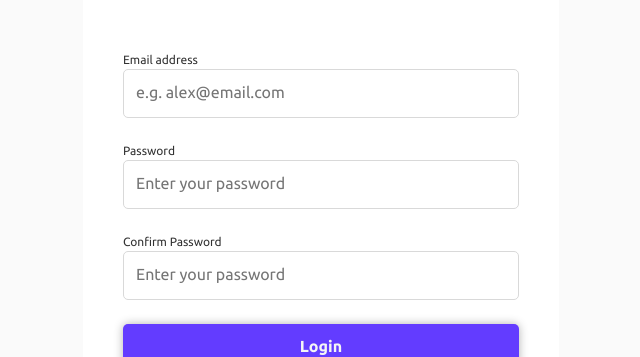
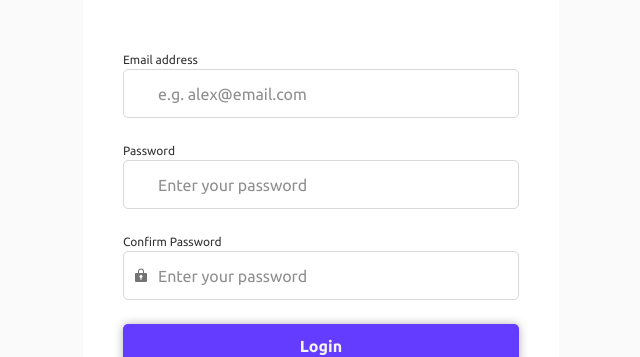
Before and after one commit to hidalest/link-sharing-app, a React (Vite) app: page / in a window 1280 px wide. Shown: the part 289-646 px from the top of the page, without its empty margins (319-959 px from the left). Built offline with nearby package versions, Linux system fonts and the light colour scheme.

Commit message:
feat: change the placeholder of an input to a span element to make it modified with css

```diff
--- a/src/components/UI/InputText/InputText.module.scss
+++ b/src/components/UI/InputText/InputText.module.scss
@@ -7,6 +7,7 @@
     position: absolute;
     top: 35%;
     left: 1rem;
+    width: 1.6rem;
   }
 
   .label {
@@ -62,6 +63,13 @@
   outline: 1px solid $purple;
 }
 
-.inputText::placeholder {
+.placeholder {
   font-size: 1.6rem;
+  color: $grey;
+  opacity: 0.8;
+  font-size: 1.6rem;
+  position: absolute;
+  top: 53%;
+  left: 3.5rem;
+  transform: translateY(-50%);
 }
--- a/src/components/UI/InputText/InputText.tsx
+++ b/src/components/UI/InputText/InputText.tsx
@@ -1,6 +1,6 @@
-import { FormEvent, Ref, forwardRef, useEffect, useState } from "react";
-import styles from "./InputText.module.scss";
-import { commonProps } from "../../../interfaces";
+import { FormEvent, Ref, forwardRef, useEffect, useState } from 'react';
+import styles from './InputText.module.scss';
+import { SVGWrapper } from '../SVGWrapper/SVGWrapper';
 
 interface InputTextProps {
   placeholder: string;
@@ -35,29 +35,29 @@ const InputText = forwardRef(
       isRequired,
       maxLength = 50,
     } = props;
-    const [inputText, setInputText] = useState(inputValue || "");
+    const [inputText, setInputText] = useState(inputValue || '');
     const [isInputValid, setIsInputValid] = useState<boolean | null>(null);
-    const [errorMessage, setErrorMessage] = useState("");
+    const [errorMessage, setErrorMessage] = useState('');
 
     const onValidateInput = function (text: string, textValid: boolean | null) {
       const isInputValidWithRegex = validationregex.test(text);
 
-      if (!isInputValidWithRegex && text !== "") {
+      if (!isInputValidWithRegex && text !== '') {
         setIsInputValid(false);
         setErrorMessage(errorMessageProp);
         returnIsInputValid(false, inputText);
-      } else if (text.trim() !== "" && isInputValidWithRegex) {
+      } else if (text.trim() !== '' && isInputValidWithRegex) {
         setIsInputValid(true);
         returnIsInputValid(true, inputText);
-        setErrorMessage("");
-      } else if (text.trim() === "" && textValid !== null && isRequired) {
+        setErrorMessage('');
+      } else if (text.trim() === '' && textValid !== null && isRequired) {
         setIsInputValid(false);
         setErrorMessage("Can't be empty");
         returnIsInputValid(false, inputText);
-      } else if (text.trim() === "" && !isRequired) {
+      } else if (text.trim() === '' && !isRequired) {
         setIsInputValid(true);
         returnIsInputValid(true, inputText);
-        setErrorMessage("");
+        setErrorMessage('');
       }
     };
 
@@ -75,47 +75,49 @@ const InputText = forwardRef(
       };
     }, [inputText, isInputValid]);
 
-    const errorClass = isInputValid === false ? "inputInvalid" : "";
-    const showLabelClass = showLabel ? "showLabel" : "hideLabel";
+    const errorClass = isInputValid === false ? 'inputInvalid' : '';
+    const showLabelClass = showLabel ? 'showLabel' : 'hideLabel';
 
     return (
       <div className={`${styles.inputContainer} ${className}`}>
         <label
-          htmlFor="inputLink"
+          htmlFor='inputLink'
           className={`${styles.label} ${styles[showLabelClass]}`}
         >
           {label}
           {isRequired && <span className={styles.isRequiredStar}>*</span>}
         </label>
         {inputLinkIcon && (
-          <img
-            src={inputLinkIcon}
-            alt="link icon"
+          <SVGWrapper
+            markup={inputLinkIcon}
+            color='#737373'
             className={styles.inputIcon}
-            aria-hidden="true"
           />
         )}
         <input
-          type="text"
+          type='text'
           value={inputText}
           onChange={(e) => setInputText(e.target.value)}
-          placeholder={placeholder}
+          // placeholder={placeholder}
           className={`${styles.inputText} ${styles[errorClass]}`}
-          name="inputLink"
+          name='inputLink'
           onBlur={onInputFocus}
           ref={ref}
-          aria-invalid={isInputValid === false ? "true" : "false"} // Set ARIA attributes
+          aria-invalid={isInputValid === false ? 'true' : 'false'} // Set ARIA attributes
           aria-describedby={
-            isInputValid === false ? "error-message" : undefined
+            isInputValid === false ? 'error-message' : undefined
           }
           maxLength={maxLength}
         />
         {!isInputValid && (
           <span className={styles.errorMessage}>{errorMessage}</span>
         )}
+        {!inputText.length && (
+          <span className={styles.placeholder}>{placeholder}</span>
+        )}
       </div>
     );
-  },
+  }
 );
 
 export default InputText;
--- a/src/components/UI/SVGWrapper/SVGWrapper.tsx
+++ b/src/components/UI/SVGWrapper/SVGWrapper.tsx
@@ -4,8 +4,9 @@ import styles from './SVGWrapper.module.scss';
 interface SVGWrapperProps {
   markup: RequestInfo | URL;
   color: string;
+  className?: string;
 }
-export const SVGWrapper = ({ markup, color }: SVGWrapperProps) => {
+export const SVGWrapper = ({ markup, color, className }: SVGWrapperProps) => {
   const [svgMarkup, setSVGMarkup] = useState<string>('');
   useEffect(() => {
     // Fetch the SVG file content
@@ -20,7 +21,7 @@ export const SVGWrapper = ({ markup, color }: SVGWrapperProps) => {
       dangerouslySetInnerHTML={{ __html: svgMarkup }}
       style={{ color }}
       role='img'
-      className={styles.icon}
+      className={`${styles.icon} ${className}`}
     />
   );
 };
--- a/src/data.json
+++ b/src/data.json
@@ -162,6 +162,7 @@
             "loginInstructions": "Let’s get you started sharing your links!",
             "emailLabel": "Email address",
             "emailPlaceholder": "e.g. alex@email.com",
+            "inputPasswordIcon": "/src/assets/images/icon-password.svg",
             "passwordLabel": "Password",
             "passwordPlaceholder": "Enter your password",
             "confirmPasswordLabel": "Confirm Password",
--- a/src/interfaces.ts
+++ b/src/interfaces.ts
@@ -186,6 +186,7 @@ export interface SignupProps {
     loginHeader: string;
     loginInstructions: string;
     emailLabel: string;
+    inputPasswordIcon: string;
     emailPlaceholder: string;
     passwordLabel: string;
     passwordPlaceholder: string;
--- a/src/layout/Authentication/components/Signup/Signup.tsx
+++ b/src/layout/Authentication/components/Signup/Signup.tsx
@@ -14,6 +14,7 @@ function Signup(props: SignupProps) {
     loginInstructions,
     emailLabel,
     emailPlaceholder,
+    inputPasswordIcon,
     passwordLabel,
     passwordPlaceholder,
     confirmPasswordLabel,
@@ -65,6 +66,7 @@ function Signup(props: SignupProps) {
           errorMessageProp={''}
           isRequired
           id={'inputConfirmPassword'}
+          inputLinkIcon={inputPasswordIcon}
         />
       </div>
       <Button priority='primary' className={styles.buttonLogin}>
--- a/src/utils/regex.ts
+++ b/src/utils/regex.ts
@@ -5,4 +5,4 @@ export const emailRegex = /^[\w-.]+@([\w-]+\.)+[\w-]{2,4}$/;
 
 // Minimum eight characters, at least one uppercase letter, one lowercase letter, one number and one special character:
 export const passwordRegex =
-  /^(?=.*[a-z])(?=.*[A-Z])(?=.*\d)(?=.*[@$!%*?&])[A-Za-z\d@$!%*?&]{8,}$/;
+  /^(?=.*[a-z])(?=.*[A-Z])(?=.*\d)(?=.*[@$!%*?&])[A-Za-z\d@$!%*?&]{8,16}$/;
```
